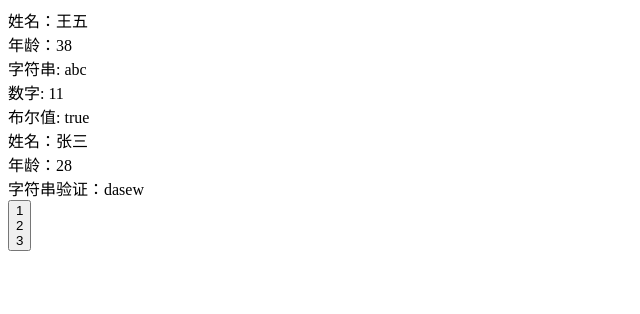
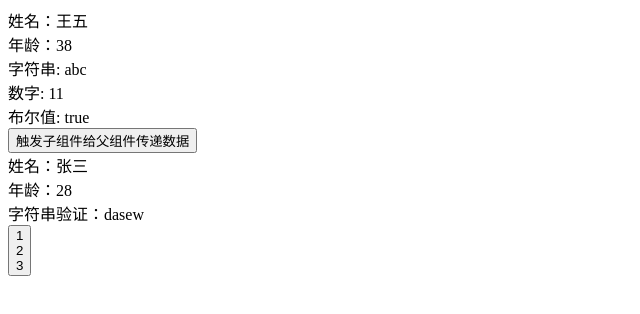
Before and after one commit to TheoGin/LearnReact, a React (Create React App) app: page / in a window 1280 px wide. Shown: the top 314 px of the page, without its empty margins (0-640 px from the left). Built offline with nearby package versions, Linux system fonts and the light colour scheme.

Commit message:
feat: 1.4.4 状态提升（子给父传递数据）

```diff
--- a/src/App.jsx
+++ b/src/App.jsx
@@ -90,13 +90,17 @@ class App extends React.Component {
     }));
   };
 
+  handleChildToParent(param) {
+    console.log(param)
+  }
+
   render() {
     // console.log('render方法执行')
     return (
       <>
         {/* <div>{this.state.num}</div>
         <button onClick={ this.handleClick }>+1</button> */}
-        <Child1 str="abc" num={11} isTrue={true} />
+        <Child1 str="abc" num={11} isTrue={true} handleChildToParent={this.handleChildToParent} />
         <Child2 str="dasew" />
         {/* Button组件实现插槽 */}
         <Button>
--- a/src/components/Child1.jsx
+++ b/src/components/Child1.jsx
@@ -9,8 +9,13 @@ function Child1({
   },
   str,
   num,
-  isTrue
+  isTrue,
+  handleChildToParent
 }) {
+
+    function handleTransmit() {
+        handleChildToParent(132)
+    }
   return (
     <>
       <div>姓名：{stuInfo.name}</div>
@@ -18,6 +23,7 @@ function Child1({
       <div>字符串: {str}</div>
       <div>数字: {num}</div>
       <div>布尔值: {isTrue ? "true" : "false"}</div>
+      <button onClick={handleTransmit}>触发子组件给父组件传递数据</button>
       {/* <div>姓名：{props.stuInfo.name}</div>
       <div>年龄：{props.stuInfo.age}</div>
       <div>字符串: {props.str}</div>
@@ -35,7 +41,7 @@ function Child1({
 //   },
 // };
 
-Child1.propTypes  = {
+Child1.propTypes = {
     num: PropTypes.number
 }
 
```
